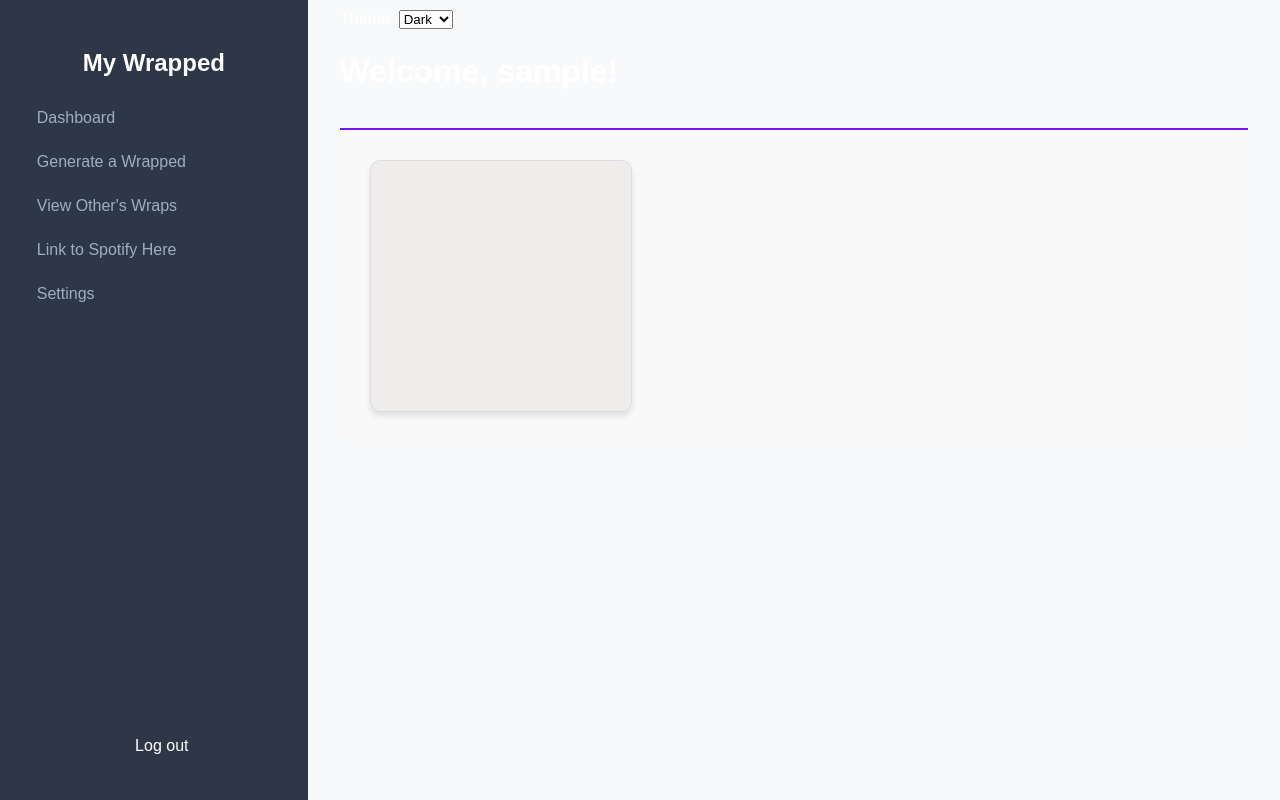
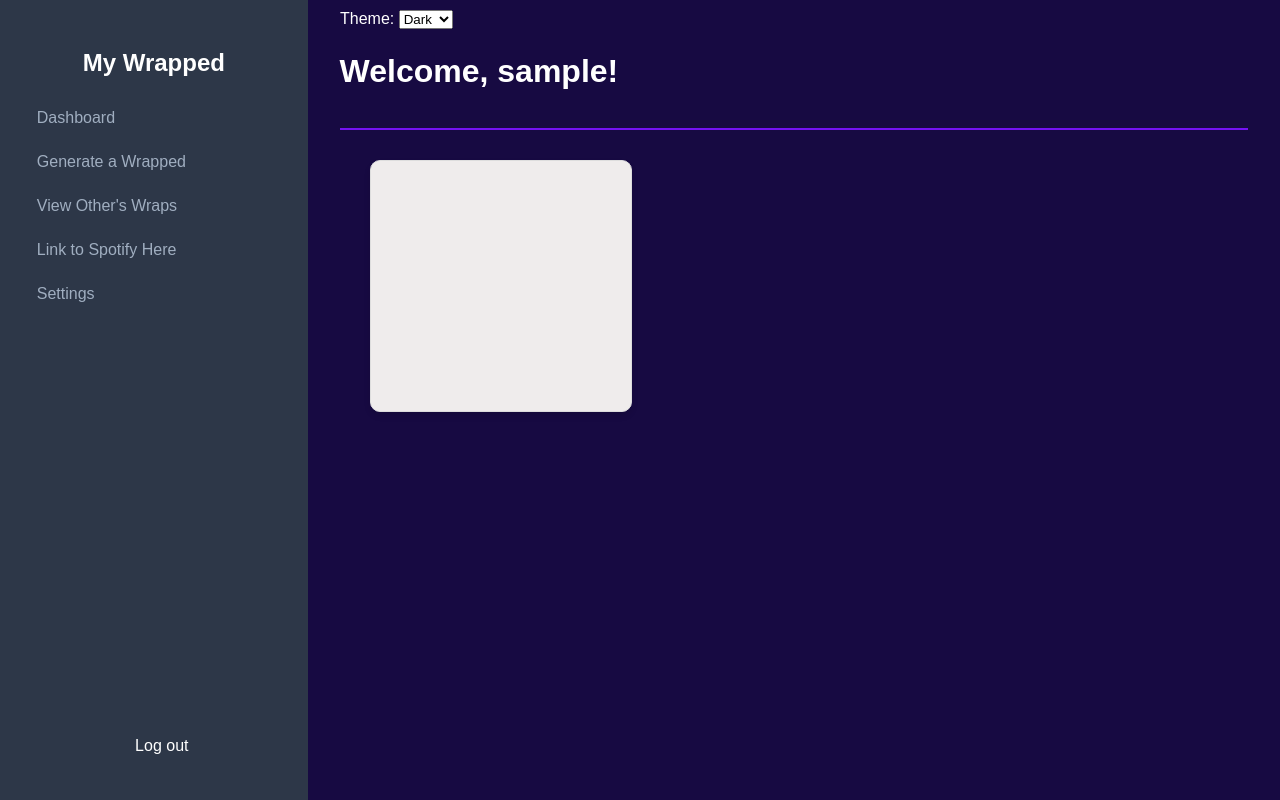
Before and after one commit to Wilsdawg1212/2340_Project_2, a Django app: page /dashboard/ in a window 1280 px wide. Run offline with Django 5.2, Linux system fonts and the light colour scheme; the visitor is signed in with stand-in values (Sample User, id 1); data that the repository does not hold is empty; some libraries are stand-ins or nearby versions.

Commit message:
Fix some errors that happened when I merged branches. Now switching themes works pretty seamlessly.

```diff
--- a/static/css/dashboard.css
+++ b/static/css/dashboard.css
@@ -113,13 +113,7 @@ body {
     margin-bottom: 1rem;
 }
 
-/* Main content styling */
-.content {
-    flex: 1;
-    padding: 2rem;
-    background-color: #f8f9fa;
 
-}
 
 .welcome-text {
     font-weight: 600;
@@ -198,7 +192,7 @@ body.dark #theme-switcher {
     max-height: 790px; /* Set the maximum height */
     overflow-y: auto; /* Enable vertical scrolling */
     border-radius: 10px; /* Optional: Add rounded corners */
-    background-color: #f9f9f9; /* Optional: Background color for the container */
+    /*background-color: #170a42; !* Optional: Background color for the container *!*/
 }
 
 /* Individual widget */
```
